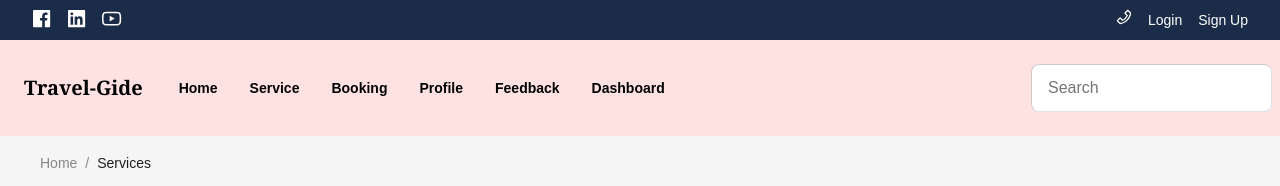
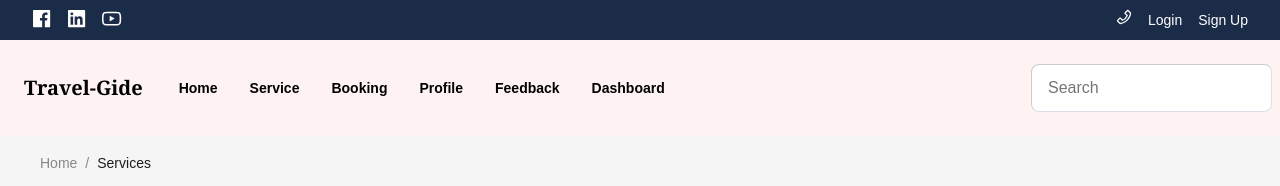
Before and after one commit to nazmu957/travel-gide, a Next.js app: page /service in a window 1280 px wide. Shown: the top 186 px of the page. Built offline with nearby package versions, Linux system fonts and the light colour scheme; no server answers.

Commit message:
navbar updated

```diff
--- a/src/components/Layouts/RootLayout.js
+++ b/src/components/Layouts/RootLayout.js
@@ -89,7 +89,7 @@ const RootLayout = ({ children }) => {
       </div>
       {/* Main Nav Part */}
 
-      <div style={{ height: "6rem" }} className="navbar  bg-red-100">
+      <div style={{ height: "6rem" }} className="navbar  bg-red-50">
         <div className="navbar-center">
           <div className="dropdown">
             <label tabIndex={0} className="btn btn-ghost lg:hidden">
```
